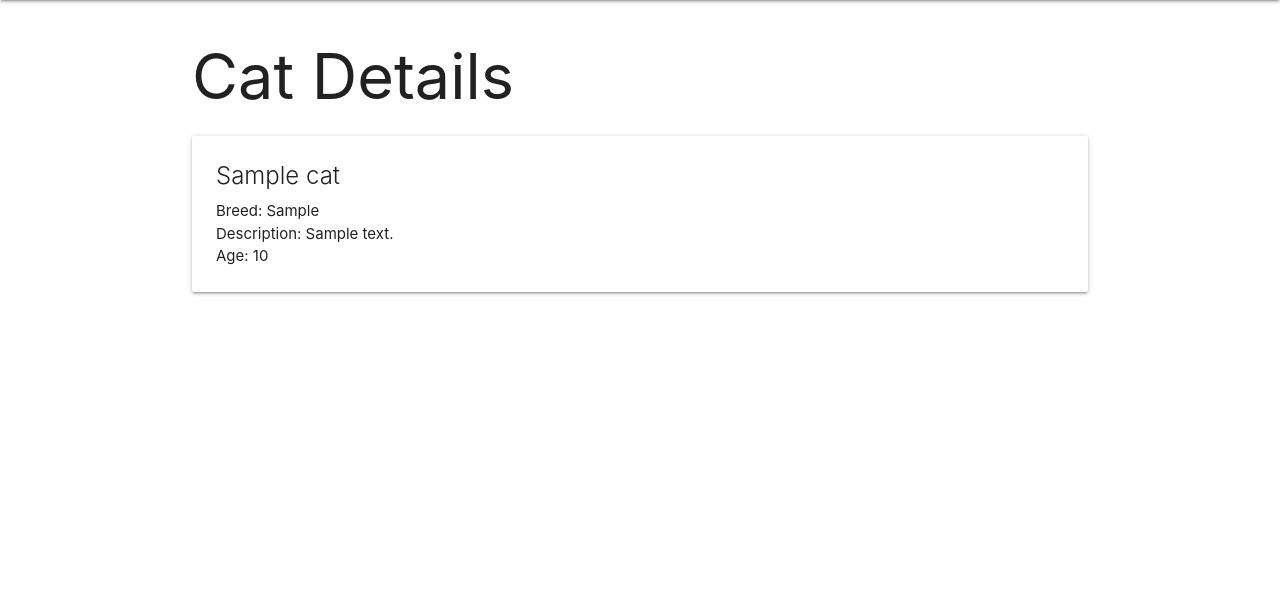
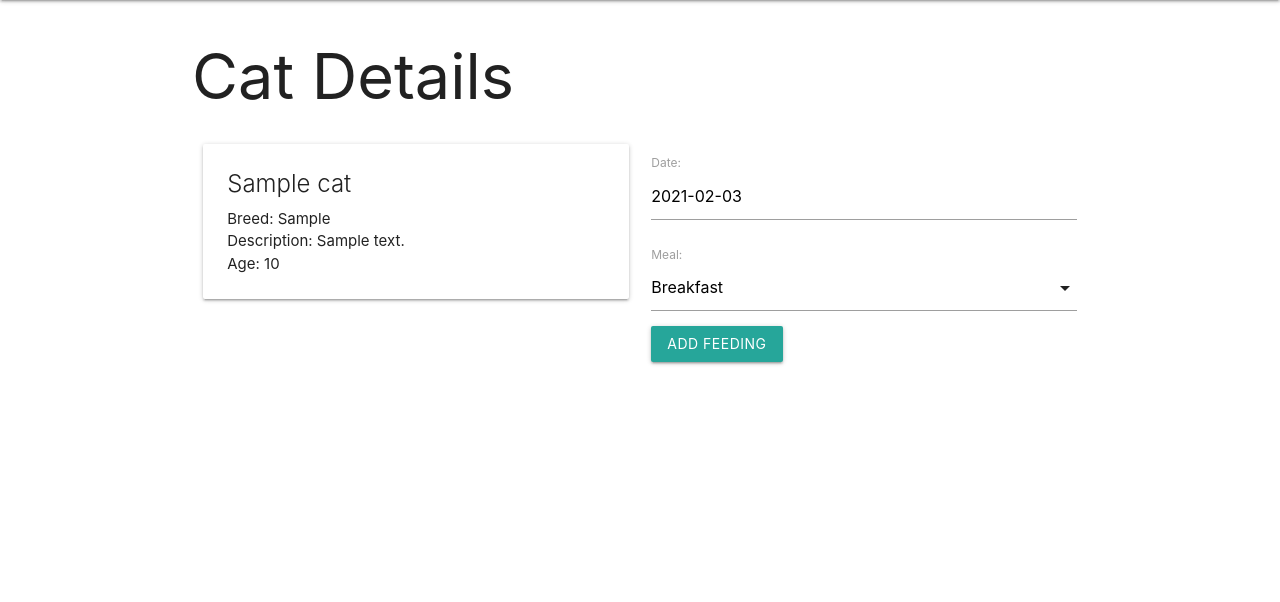
Before and after one commit to SEIR-7-06/catcollector, a Django app: template main_app/templates/cats/detail.html in a window 1280 px wide. Shown: the part 64-666 px from the top of the page. Run offline with Django 3.2, Linux system fonts and the light colour scheme; the template is opened without the code that fills it: values that come from a table or form of the project are taken from there, others are empty; tables that the repository leaves empty hold one stand-in row (values such as "Sample post").

Commit message:
Adds feeding model and functionality to add feeding

```diff
--- a/catcollector_project/settings.py
+++ b/catcollector_project/settings.py
@@ -77,7 +77,7 @@ WSGI_APPLICATION = 'catcollector_project.wsgi.application'
 DATABASES = {
     'default': {
         'ENGINE': 'django.db.backends.postgresql',
-        'NAME': 'catcollector3',
+        'NAME': 'catcollector5',
     }
 }
 
--- /dev/null
+++ b/main_app/forms.py
@@ -0,0 +1,7 @@
+from django import forms
+from .models import Feeding
+
+class FeedingForm(forms.ModelForm):
+  class Meta:
+    model = Feeding
+    fields = ['date', 'meal']
--- a/main_app/models.py
+++ b/main_app/models.py
@@ -10,3 +10,21 @@ class Cat(models.Model):
   # No need to make migration for model methods
   def __str__(self):
     return self.name
+
+MEALS = (
+  ('B', 'Breakfast'),
+  ('L', 'Lunch'),
+  ('D', 'Dinner')
+)
+
+class Feeding(models.Model):
+  date = models.DateField()
+  meal = models.CharField(
+    max_length=1,
+    choices=MEALS,
+    default=MEALS[0][0]
+  )
+  cat = models.ForeignKey(Cat, on_delete=models.CASCADE)
+
+  def __str__(self):
+    return f'{self.get_meal_display()} on {self.date}'
--- a/main_app/templates/base.html
+++ b/main_app/templates/base.html
@@ -9,6 +9,7 @@
   <title>Cat Collector - {% block title %}{% endblock %}</title>
   <link rel="stylesheet" href="https://cdnjs.cloudflare.com/ajax/libs/materialize/1.0.0/css/materialize.min.css">
   <link rel="stylesheet" href="{% static 'css/style.css' %}">
+  <script src="https://cdnjs.cloudflare.com/ajax/libs/materialize/1.0.0/js/materialize.min.js"></script>
 </head>
 <body>
   <header class="navbar-fixed">
--- a/main_app/templates/cats/detail.html
+++ b/main_app/templates/cats/detail.html
@@ -3,6 +3,8 @@
 
 <h1>Cat Details</h1>
 
+<div class="row">
+  <div class="col s6">
     <div class="card">
       <div class="card-content">
         <span class="card-title">{{ cat.name }}</span>
@@ -15,5 +17,31 @@
         {% endif %}
       </div>
     </div>
+  </div>
+
+  <div class="col s6">
+    <form method="POST" action="{% url 'add_feeding' cat.id %}">
+      {% csrf_token %}
+      {{ feeding_form.as_p }}
+      <input type="submit" value="Add Feeding" class="btn">
+    </form>
+  </div>
+</div>
+
+<script>
+{% comment %}
+  Adds materialize's datepicker and select box
+{% endcomment %}
+  const dateEl = document.getElementById('id_date')
+  M.Datepicker.init(dateEl, {
+    format: 'yyyy-mm-dd',
+    defaultDate: new Date(),
+    setDefaultDate: true,
+    autoClose: true
+  });
+
+  const selectEl = document.getElementById('id_meal');
+  M.FormSelect.init(selectEl);
+</script>
 
 {% endblock %}
--- a/main_app/urls.py
+++ b/main_app/urls.py
@@ -5,9 +5,18 @@ urlpatterns = [
   path('', views.home, name='home'),
   path('about/', views.about, name='about'),
   path('cats/', views.cats_index, name='cats_index'),
-  path('cats/<int:cat_id>', views.cats_detail, name='cats_detail')
+  path('cats/<int:cat_id>/', views.cats_detail, name='cats_detail'),
+  path('cat/<int:cat_id>/add_feeding/', views.add_feeding, name='add_feeding')
 ]
 
 """
 app.use('/users/:userId', usersController);
+
+app.get('/feeding', (req, res) => {
+
+});
+
+app.post('/feeding', req, res) => {
+
+})
 """
```
Also changed, not shown: main_app/views.py (+26 -3 lines), main_app/migrations/0002_feeding.py (added). Lines whose indentation alone changed are shown as unchanged.
